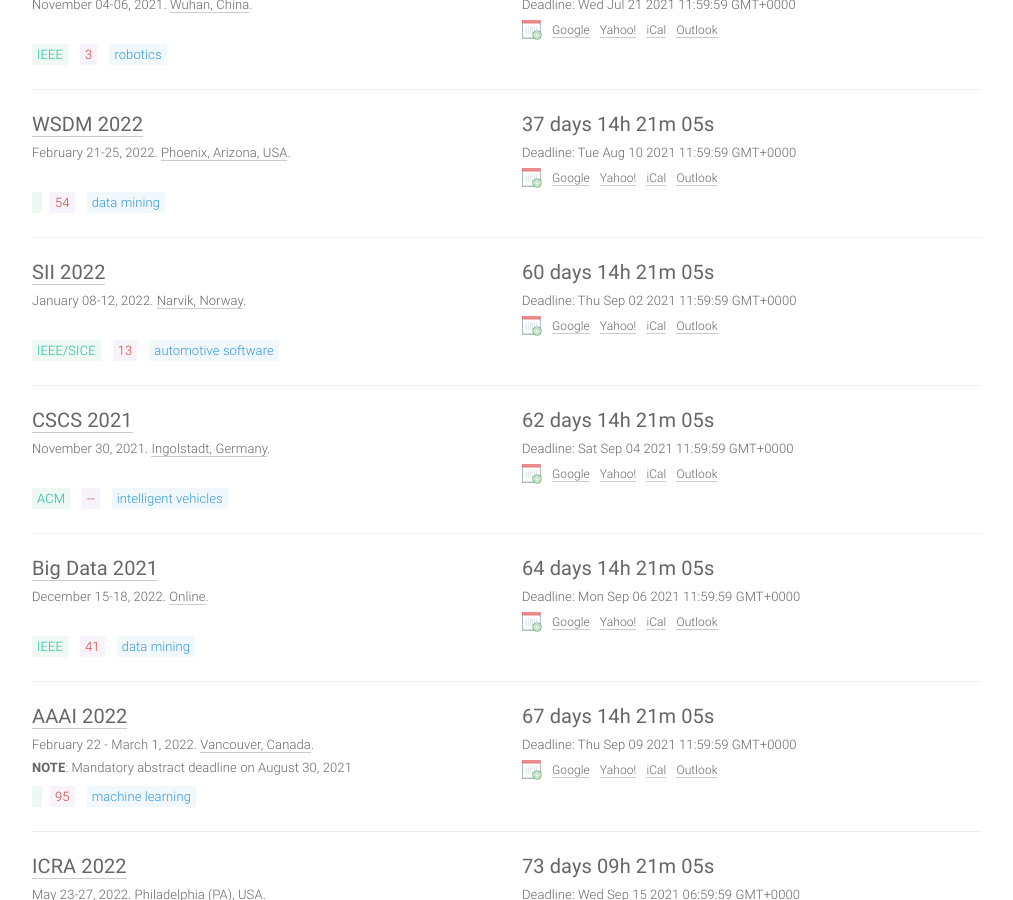
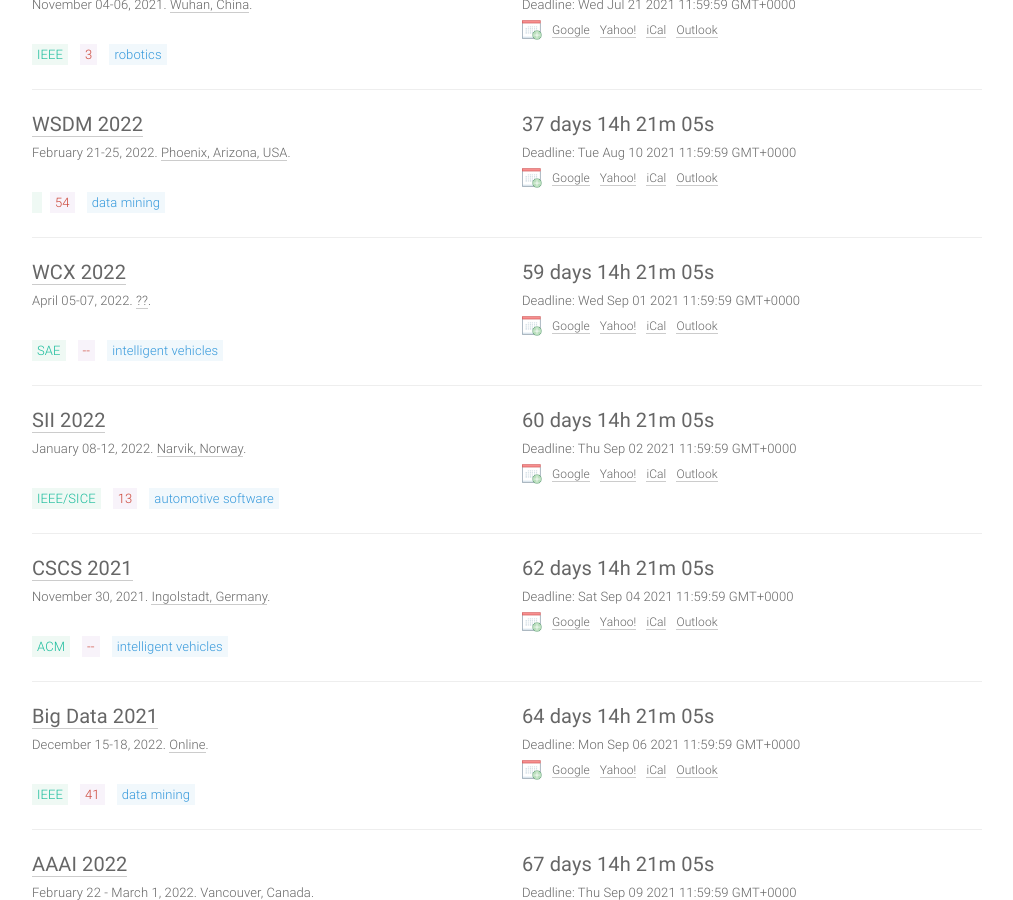
Before and after one commit to paperswithcode/ai-deadlines, a Jekyll site: the page built from index.html, in a window 1280 px wide and 900 px high, scrolled down 1384 px. Shown: the whole window, without its empty margins (133-1146 px from the left). Built offline with Jekyll 4.4.1, drawn with Linux system fonts in a browser that asks for light colours; comment, search, counter and statistics services are not loaded.

Commit message:
Update conferences.yml

```diff
--- a/_data/conferences.yml
+++ b/_data/conferences.yml
@@ -1,4 +1,17 @@
 ---
+- title: WCX
+  long: World Congress Experience
+  hindex: --
+  year: 2022
+  id: wcx22
+  link: https://www.sae.org/attend/wcx/call-for-papers/connectivity-iot-smart-city
+  deadline: '2021-08-31 23:59:59'
+  timezone: UTC-12
+  date: April 05-07, 2022
+  place: ??
+  sub: IV
+  host: SAE
+
 - title: Special issue of Sustainability
   long: Knowledge Graphs and Machine Learning Techniques for Sustainable Transportation Systems
   hindex: --
```
